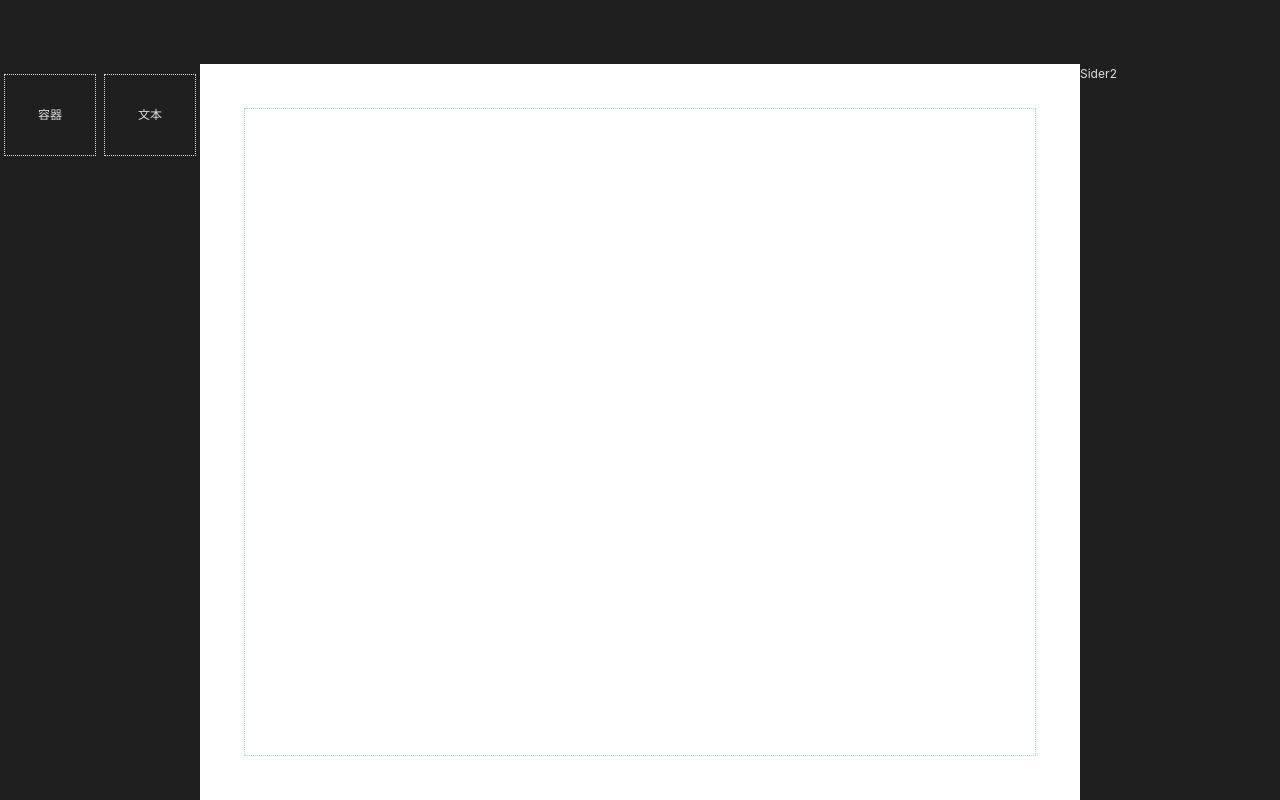
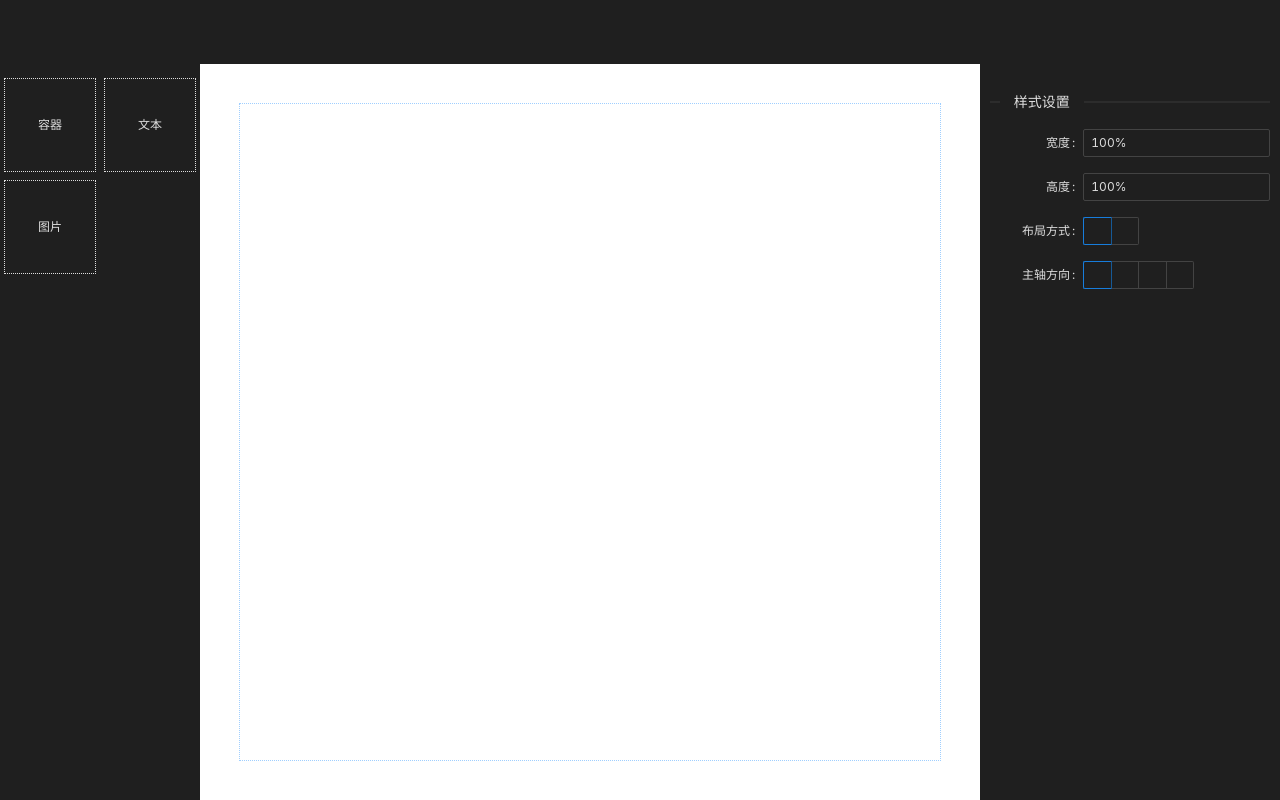
Before and after one commit to yangzai316/mix, a React app: page / in a window 1280 px wide. Built offline with nearby package versions, Linux system fonts and the light colour scheme; a web font is replaced by a local one.

Commit message:
添加基本样式修改功能

```diff
--- a/src/App.js
+++ b/src/App.js
@@ -1,23 +1,27 @@
-import React, { useState } from 'react';
+import React, { useEffect, useState } from 'react';
 import './app.less'
 import { Layout } from 'antd';
 import ElementSpace from './components/element-space';
 import WorkSpace from './components/work-space';
+import ConfigSpace from './components/config-space';
 import targetMap from './data/target-map';
 import targetTree from './data/target-tree';
 import { message } from 'antd';
 
 
 const { Header, Sider, Content } = Layout;
+targetMap.root = targetTree;
+const App = () => {
 
-const App = () => {
     // 工作区 树形数据
     const [tree, setTree] = useState(targetTree);
+    // 当前被拖拽元素
+    const [target, setTarget] = useState(targetTree);
 
     // 当前被拖拽元素
     let currentTarget = null;
-    const setTarget = (target) => {
-        // targetMap[target.id] = target;
+    const setTargetCb = (target) => {
+        targetMap[target.id] = target;
         currentTarget = target;
     };
     // 被拖拽元素释放的元素容器
@@ -25,17 +29,32 @@ const App = () => {
         if (!id) return message.error('这不是一个有效的视图容器');
         if (id === 'root') {
             targetTree.children.push(currentTarget);
+        } else {
+            targetMap[id].children ? targetMap[id].children.push(currentTarget) : targetMap[id].children = [currentTarget]
         };
-        setTree(JSON.parse(JSON.stringify(targetTree)))
+        setTarget(currentTarget);
+        setTree(JSON.parse(JSON.stringify(targetTree)));
     };
+
+    // 属性被修改的回调
+    const configChange = (id, type, key, value) => {
+        if (key) {
+            targetMap[id][type][key] = value;
+        } else {
+            targetMap[id][type] = value;
+        }
+
+        setTarget(targetMap[id]);
+        setTree(JSON.parse(JSON.stringify(targetTree)));
+    }
 
     return (
         <Layout style={{ height: '100%' }}>
             <Header> </Header>
             <Layout>
-                <Sider><ElementSpace setTarget={setTarget} /></Sider>
+                <Sider><ElementSpace setTarget={setTargetCb} /></Sider>
                 <Content><WorkSpace tree={tree} setContainer={setContainer} ></WorkSpace></Content>
-                <Sider>Sider2</Sider>
+                <Sider width="300" style={{ padding: '10px' }}><ConfigSpace target={target} configChange={configChange}></ConfigSpace></Sider>
             </Layout>
         </Layout>
 
--- a/src/app.less
+++ b/src/app.less
@@ -1,16 +1,35 @@
 @import "antd/dist/antd.dark.less"; // 引入官方提供的暗色 less 样式入口文件
 @import "antd/dist/antd.compact.less"; // 引入官方提供的紧凑 less 样式入口文件
 
+@font-face {
+  font-family: "iconfont"; /* Project id 2956677 */
+  src: url("//at.alicdn.com/t/font_2956677_e5cxfm5wvdq.woff2?t=1637571518086")
+      format("woff2"),
+    url("//at.alicdn.com/t/font_2956677_e5cxfm5wvdq.woff?t=1637571518086")
+      format("woff"),
+    url("//at.alicdn.com/t/font_2956677_e5cxfm5wvdq.ttf?t=1637571518086")
+      format("truetype");
+}
+.iconfont {
+  font-family: "iconfont" !important;
+  font-size: 16px;
+  font-style: normal;
+  -webkit-font-smoothing: antialiased;
+  -webkit-text-stroke-width: 0.2px;
+  -moz-osx-font-smoothing: grayscale;
+}
 .element-space {
   padding: 10px 0;
   display: flex;
   flex-wrap: wrap;
   .item {
-    line-height: 80px;
+    line-height: 92px;
     text-align: center;
     border: 1px dotted #ddd;
-    flex-grow: 1;
-    margin: 0 4px;
+    flex-grow: 0;
+    flex-shrink: 0;
+    flex-basis: 92px;
+    margin: 4px;
     &:hover {
       border: 1px dashed #fff;
     }
--- a/src/components/config-space.js
+++ b/src/components/config-space.js
@@ -0,0 +1,84 @@
+import React from "react";
+import { Form, Input, Divider, Radio, Tooltip } from 'antd';
+import styleAttrs from '../data/STYLE_ATTRS'
+
+const ConfigSpace = ({ target = {}, configChange }) => {
+	const {
+		styles = [],
+		attribute = null,
+		content
+	} = target
+
+	const change = (e, key, type) => {
+		configChange(target.id, type, key, e.target.value);
+	}
+	return <>
+		<Form
+			labelCol={{ span: 8 }}
+			wrapperCol={{ span: 16 }}
+			autoComplete="off"
+		>
+			{
+				styles?.length > 0 && <>
+					<Divider orientation="left">样式设置</Divider>
+					{
+						styles.map((item, index) => {
+							if (item.type === 'input') {
+								return <Form.Item
+									key={item.key}
+									label={item.title}
+
+								>
+									<Input value={item.value} onChange={(e) => { change(e, item.key, 'style') }} />
+								</Form.Item>
+							} else if (item.type === 'radio') {
+								return <Form.Item
+									key={item.key}
+									label={item.title}
+
+								>
+									<Radio.Group value={item.value}>
+										{
+											styleAttrs[item.key].map(o => {
+												return <Tooltip key={o.key} placement="top" title={o.title}>
+													<Radio.Button value={o.key}>
+														<i className="iconfont">{`${o.name || o.title}`}</i>
+													</Radio.Button>
+												</Tooltip>
+											})
+										}
+									</Radio.Group>
+								</Form.Item>
+							}
+
+						})
+					}
+				</>
+			}
+			{
+				attribute && <>
+					<Divider orientation="left">属性设置</Divider>
+					{
+						Object.keys(attribute).map((key, i) => {
+							return <Form.Item
+								key={i}
+								label={`${key}`}
+
+							>
+								<Input value={`${attribute[key]}`} onChange={(e) => { change(e, key, 'attribute') }} />
+							</Form.Item>
+						})
+					}
+				</>
+			}
+			{
+				(content || content === '') && <>
+					<Divider orientation="left">内容设置</Divider>
+					<Input value={`${content}`} onChange={(e) => { change(e, '', 'content') }} />
+				</>
+			}
+		</Form>
+	</>
+};
+
+export default ConfigSpace;
--- a/src/components/element-space.js
+++ b/src/components/element-space.js
@@ -8,7 +8,7 @@ import ELEMENTS from '../data/ELEMENT';
 const ElementSpace = ({ setTarget }) => {
 
     const dragStart = (e) => {
-        const _t = ELEMENTS[e?.target?.dataset?.key];
+        const _t = JSON.parse(JSON.stringify(ELEMENTS[e?.target?.dataset?.key]));
         _t.id = +new Date();
         setTarget(_t);
     }
--- a/src/components/work-space.js
+++ b/src/components/work-space.js
@@ -1,12 +1,13 @@
-import React, { useEffect } from "react";
+import React, { useEffect, useMemo } from "react";
 import {
-    createElement,
+    createRElement,
+    formatStyle
 } from './../utils'
 /**
- *
  * 布局中间区域，工作区，拖拽的元素被放置的区域
  */
 const WorkSpace = ({ tree, setContainer }) => {
+    // 拖拽 设置
     const dragOver = (e) => {
         e.preventDefault();
     }
@@ -15,18 +16,22 @@ const WorkSpace = ({ tree, setContainer }) => {
         setContainer(e.target.dataset.id);
     };
 
-    useEffect(() => {
-        const content = createElement(tree);
-        document.getElementById('box').replaceChildren();
-        document.getElementById('box').appendChild(content);
-    }, [tree])
+    // 生成 reactElement 元素
+    const childElements = useMemo(() => {
+        return createRElement(tree?.children || [])
+    }, [tree]);
+
+
     return (
         <div id="box" className="work-space" onDragOver={dragOver} onDrop={drop}>
-
+            {
+                React.createElement(tree?.name, { style: formatStyle(tree?.styles), key: tree?.id, ['data-id']: tree?.id }, childElements)
+            }
         </div>
     )
 };
 
 
 
+
 export default WorkSpace;
--- a/src/data/ELEMENT.js
+++ b/src/data/ELEMENT.js
@@ -7,20 +7,53 @@ const ELEMENTS = {
     div: {
         name: 'div',
         text: '容器',
-        style: {
-            with: '200px',
-            height: '40px',
-        }
+        styles: [
+            {
+                title: "宽度",
+                type: "input",
+                key: "width",
+                value: "100px"
+            },
+            {
+                title: "高度",
+                type: "input",
+                key: "height",
+                value: "40px"
+            },
+            {
+                title: "布局方式",
+                type: "radio",
+                key: 'display',
+                value: "block",
+            },
+            {
+                title: "主轴方向",
+                type: "radio",
+                key: 'flexDirection',
+                value: "row",
+            },
+        ]
     },
     span: {
         name: 'span',
         text: '文本',
-        content: '我是一个文本',
+        content: '我是一个文本'
+    },
+    img: {
+        name: 'img',
+        text: '图片',
+        attribute: {
+            src: ''
+        },
         style: {
-            with: '200px',
-            height: '40px',
+            width: '100px',
+            height: '100px',
+            marginTop: '',
+            marginBottom: '',
+            marginLeft: '',
+            marginRight: '',
         }
-    }
+    },
 };
 
 export default ELEMENTS;
--- /dev/null
+++ b/src/data/STYLE_ATTRS.js
@@ -0,0 +1,42 @@
+/**
+ * 属性集合
+ */
+
+const styleAttrs = {
+    display: [
+        {
+            title: "块级布局",
+            name: '\ue62a',
+            key: "block"
+        },
+        {
+            title: "弹性布局",
+            name: '\ued99',
+            key: "flex"
+        },
+    ],
+    flexDirection: [
+        {
+            title: "由左向右",
+            name: '\ue632',
+            key: "row",
+        },
+        {
+            title: "由右向左",
+            name: '\ue633',
+            key: "rowReverse",
+        },
+        {
+            title: "由上向下",
+            name: '\ue631',
+            key: "column",
+        },
+        {
+            title: "由下向上",
+            name: '\ue630',
+            key: "columnRevers",
+        },
+    ]
+};
+
+export default styleAttrs;
--- a/src/data/target-map.js
+++ b/src/data/target-map.js
@@ -2,8 +2,7 @@
  * 所有被拖拽的元素的映射表
  */
 
-const targetMap = {
+let targetMap = {};
 
-};
 
 export default targetMap;
--- a/src/data/target-tree.js
+++ b/src/data/target-tree.js
@@ -3,14 +3,38 @@
  * 树形
  * 默认只存在 root 容器
  */
-const targetTree = {
+let targetTree = {
     name: 'div',
     id: 'root',
     text: '容器',
-    style: {
-        width: '100%',
-        height: '100%',
-    },
+    styles: [
+        {
+            title: "宽度",
+            type: "input",
+            key: "width",
+            value: "100%"
+        },
+        {
+            title: "高度",
+            type: "input",
+            key: "height",
+            value: "100%"
+        },
+        {
+            title: "布局方式",
+            type: "radio",
+            key: 'display',
+            value: "block",
+
+        },
+        {
+            title: "主轴方向",
+            type: "radio",
+            key: 'flexDirection',
+            value: "row",
+
+        },
+    ],
     children: []
 };
 
--- a/src/utils.js
+++ b/src/utils.js
@@ -1,23 +1,41 @@
+
+import React from "react";
+
+/**
+ *
+ * @param {*} children
+ * @returns 创建reactElement 内容
+ */
+
+export const createRElement = (children) => {
+
+    return children.map(item => {
+        let c = null;
+        if (item.content) {
+            c = item.content
+        } else if (item?.children?.length) {
+            c = createRElement(item?.children);
+        };
+        return React.createElement(item?.name,
+            {
+                style: formatStyle(item?.styles || []),
+                ...item.attribute,
+                key: item.id,
+                ['data-id']: item.id
+            }, c)
+    });
+};
 
 
-export const createElement = (tree) => {
-    const container = document.createElement(tree.name);
-    container.dataset.id = tree.id;
-    updateAttribute(container, tree.style);
 
-    const fragment = document.createDocumentFragment();
-    (tree?.children || []).forEach(item => {
-        const ele = document.createElement(item.name);
-        item.content && (ele.innerHTML = item.content);
-        ele.dataset.id = item.id;
-        updateAttribute(ele, item.style)
-        fragment.appendChild(ele);
+/**
+ * 格式化 样式属性配置 参数
+ */
+export const formatStyle = (data) => {
+    const res = {};
+    data.forEach(item => {
+        res[item.key] = item.value
     });
-    container.appendChild(fragment);
-    return container;
+    console.log(res);
+    return res;
 };
-export const updateAttribute = (ele, attrs) => {
-    for (const key in attrs) {
-        ele.style[key] = attrs[key];
-    }
-}
```
